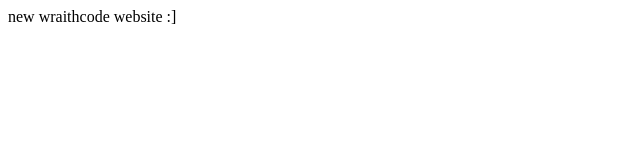
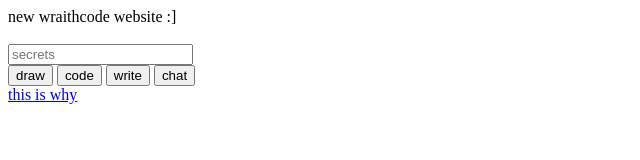
Before and after one commit to wraithc0de/wraithc0de.github.io, a plain HTML site: page index.html in a window 1280 px wide. Shown: the whole page, without its empty margins (0-640 px from the left). Drawn offline with Linux system fonts and the light colour scheme.

Commit message:
Update index.html

```diff
--- a/index.html
+++ b/index.html
@@ -1 +1,11 @@
 <span>new wraithcode website :]</span>
+<br>
+<br>
+<input placeholder="secrets">
+<nav>
+  <button>draw</button>
+  <button>code</button>
+  <button>write</button>
+  <button>chat</button>
+</nav>
+<a href="motherfuckingwebsite.com">this is why</a>
```
